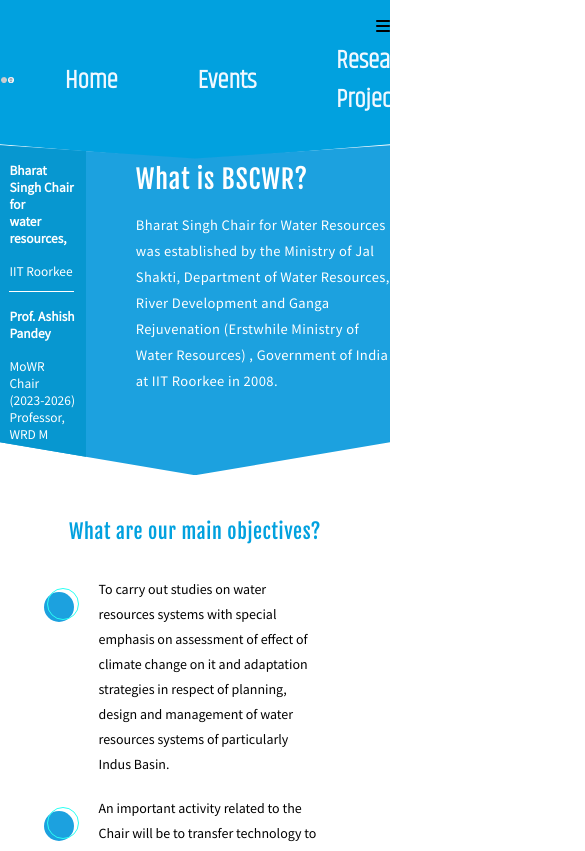
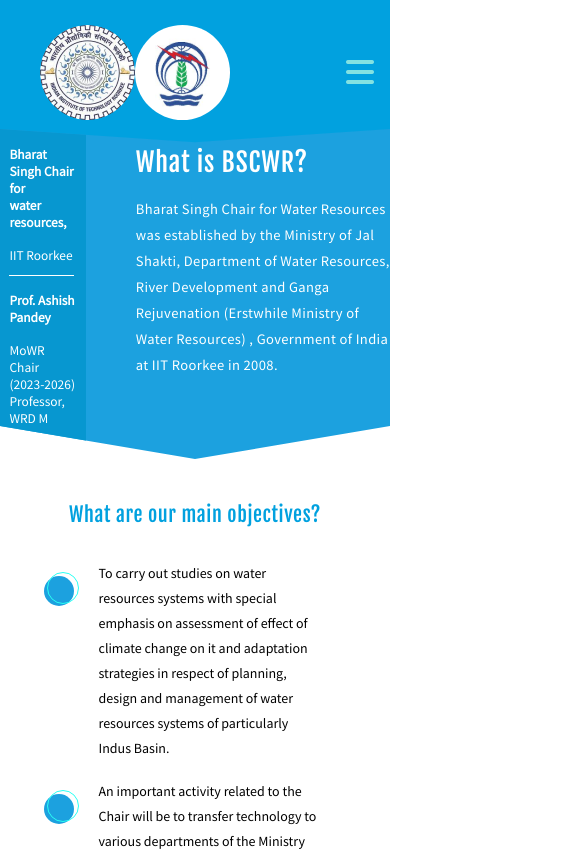
Before and after one commit to arnabBaruah009/bscwr, a React (Create React App) app: page / in a window 390 px wide. Shown: the top 851 px of the page, 585 px wide, since content can reach past the window. Built offline with nearby package versions, Linux system fonts and the light colour scheme; a web font is replaced by a local one.

Commit message:
Added style to hamburger and made responsive

```diff
--- a/src/styles/navbar.module.css
+++ b/src/styles/navbar.module.css
@@ -1,28 +1,18 @@
 .nav {
-  height: 19vh;
+  height: 9rem;
   background-color: #01a1df;
-  display: flex;
+  display: grid;
+  grid-template-columns: 2rem 1fr 3fr;
   clip-path: polygon(0 0, 100% 0%, 100% 90%, 50% 100%, 0 90%);
 }
 
 .imgDiv {
-  width: 40%;
-  height: 100%;
-  display: flex;
+  display: grid;
+  grid-template-columns: 1fr 1fr;
+  grid-column: 2/3;
   align-items: center;
-  /* border: 1px solid black; */
-}
-
-.imgDiv img {
-  height: 64%;
-  width: 25%;
-  margin: 0% 2%;
-}
-
-.navList {
-  width: 90%;
-  height: 100%;
-  /* border: 1px solid red; */
+  justify-content: space-evenly;
+  padding-right: 25%;
 }
 
 .navList ul {
@@ -32,28 +22,92 @@
   justify-content: space-around;
   align-items: center;
   padding: 0%;
+  padding-left: 3.6rem;
   height: 100%;
-  width: 100%;
-}
-
-.navList ul li {
-  position: relative;
 }
 
 .navList ul li div {
-  padding: 8px 30px;
+  padding: 0.5rem 1.5rem;
   display: flex;
   justify-content: space-between;
   align-items: center;
-  margin: 0% 10px;
   font-family: "Khand", sans-serif;
   font-size: 1.6rem;
   color: aliceblue;
   border-radius: 20px;
-  /* border: 1px solid; */
 }
 
 .navList ul li div:hover {
   background-color: lightblue;
   cursor: pointer;
 }
+
+.humBurger {
+  display: none;
+}
+
+@media screen and (max-width: 991px) {
+  .navList ul li div {
+    font-size: 1.3rem;
+    padding: 0.2rem;
+  }
+}
+
+@media screen and (max-width: 768px) {
+  .nav {
+    grid-template-columns: repeat(3, 1fr);
+    clip-path: none;
+  }
+
+  .imgDiv {
+    grid-column: 1/2;
+    padding-left: 2.5rem;
+  }
+
+  .navList {
+    display: none;
+  }
+
+  .mobileMenu {
+    position: absolute;
+    top: 5rem;
+    right: 2rem;
+    z-index: 99;
+    background-color: rgb(35 102 161);
+    width: 14rem;
+    border-radius: 10px;
+  }
+
+  .mobileMenu ul {
+    list-style: none;
+    display: flex;
+    flex-direction: column;
+    justify-content: space-between;
+    align-items: flex-end;
+    height: 100%;
+    padding: 0;
+    position: relative;
+  }
+
+  .mobileMenu ul li {
+    padding: 1rem;
+  }
+
+  .mobileMenu ul li div {
+    font-size: 1.1rem;
+    padding: 0.05rem;
+    color: white;
+    width: 100%;
+  }
+
+  .hamBurger {
+    display: grid;
+    grid-column: 3/4;
+    align-items: center;
+    justify-content: flex-end;
+    font-size: 2rem;
+    padding-right: 1rem;
+    cursor: pointer;
+    color: rgb(131, 226, 226);
+  }
+}
```
